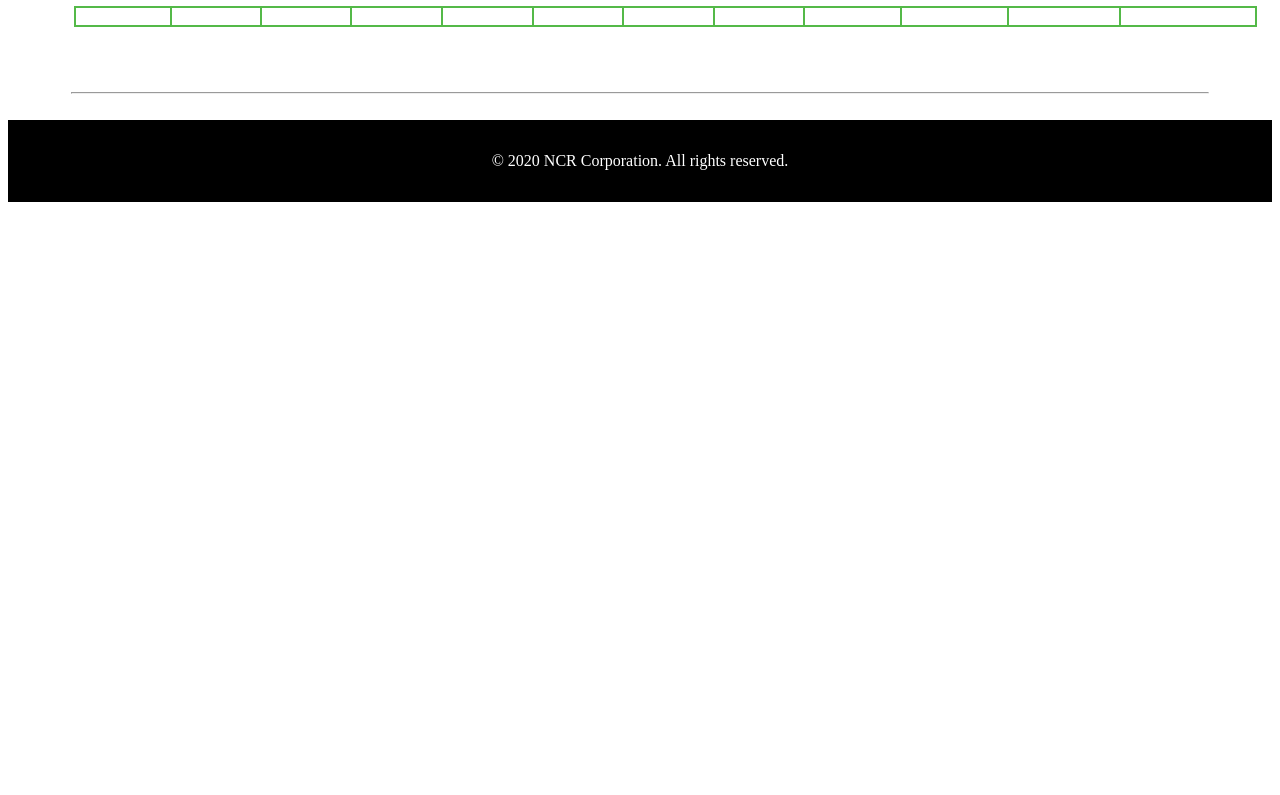
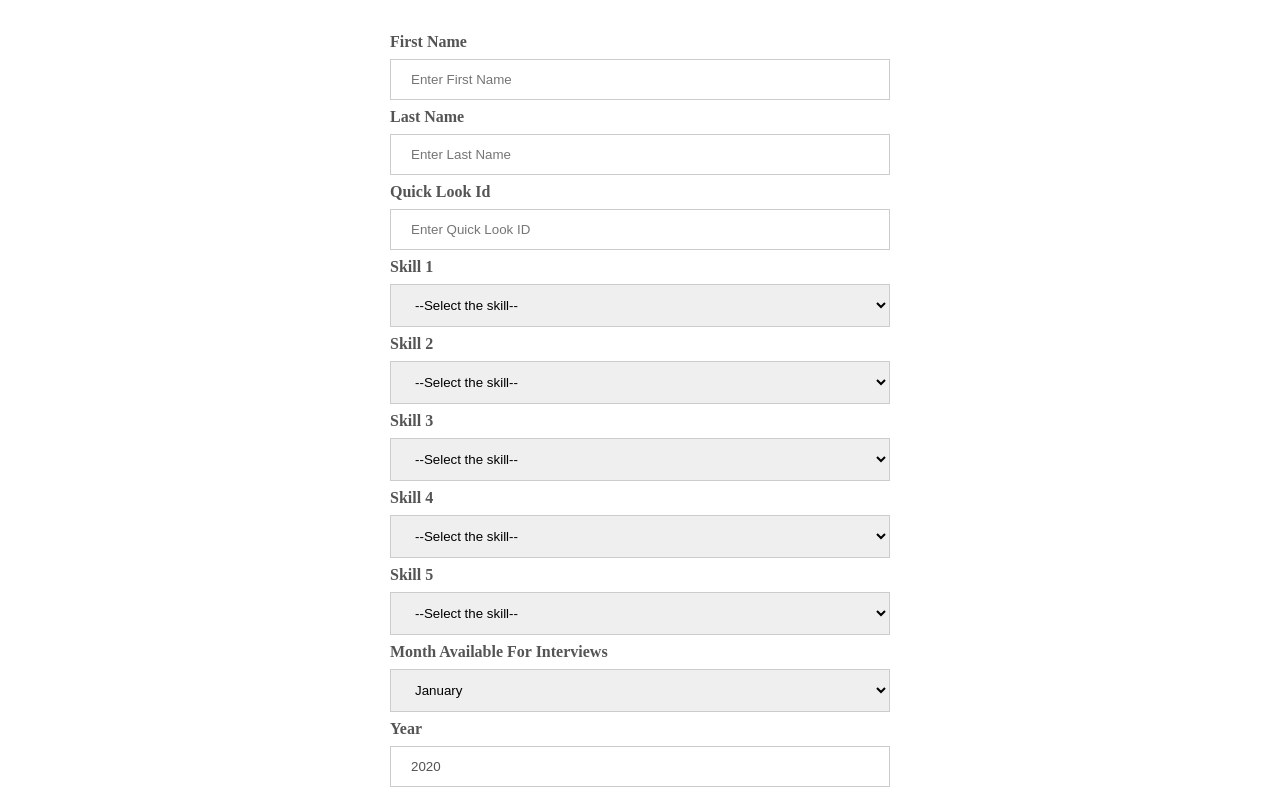
Before and after one commit to Ankitag95/Hiring-, an Angular app in the folder Frontend/: page /register in a window 1280 px wide. Shown: the part 185-980 px from the top of the page. Before the commit the page ends 800 px from the top, so only its background shows below. Built offline with nearby package versions, Linux system fonts and the light colour scheme.

Commit message:
resgistration page update

```diff
--- a/Frontend/src/app/app.component.html
+++ b/Frontend/src/app/app.component.html
@@ -1,3 +1,3 @@
 <app-header></app-header>
-<app-page></app-page>
+<app-register></app-register>
 <app-footer></app-footer>
--- a/Frontend/src/app/register/register.component.css
+++ b/Frontend/src/app/register/register.component.css
@@ -20,6 +20,19 @@
     padding: 12px 20px;
     margin:8px 0;
     border: 1px solid #ccc;
+    background-color: white;
+  }
+
+  .year{
+
+      display: block;
+      width: 91.5%;
+      padding: 12px 20px;
+      margin:8px 0;
+      border: 1px solid #ccc;
+      background-color: white;
+      cursor: pointer;
+
   }
 
   label{
--- a/Frontend/src/app/register/register.component.html
+++ b/Frontend/src/app/register/register.component.html
@@ -15,7 +15,8 @@
       <div class="error-msg" *ngIf="qlid.touched && !qlid.valid">*Field is Required</div>
 
       <label for="skills">Skill 1</label>
-      <select name="skills" [(ngModel)]="user.skills" id="skills"  #skills="ngModel">
+      <select name="skills" [value]="" required>
+        <option value="" selected>--Select the skill--</option>
         <option value="Sql">Sql</option>
         <option value="Web Technology">Web Technology</option>
         <option value="Cloud">Cloud</option>
@@ -25,7 +26,8 @@
       </select>
 
       <label for="skills2">Skill 2</label>
-      <select name="skills2" [(ngModel)]="user.skills2" id="skills2"   #skills2="ngModel">
+      <select name="skills2" [value]="" required>
+        <option value="" selected>--Select the skill--</option>
         <option value="Sql">Sql</option>
         <option value="Web Technology">Web Technology</option>
         <option value="Cloud">Cloud</option>
@@ -36,7 +38,9 @@
 
 
       <label for="skills3">Skill 3</label>
-      <select name="skills3" [(ngModel)]="user.skills3" id="skills3"   #skills3="ngModel">
+
+       <select name="skills3" [value]="" required>
+        <option value="" selected>--Select the skill--</option>
         <option value="Sql">Sql</option>
         <option value="Web Technology">Web Technology</option>
         <option value="Cloud">Cloud</option>
@@ -47,8 +51,8 @@
 
 
       <label for="skills4">Skill 4 </label>
-      <select name="skills4" [(ngModel)]="user.skills4" id="skills4"   #skills4="ngModel">
-
+      <select name="skills4" [value]="" required>
+        <option value="" selected>--Select the skill--</option>
         <option value="Sql">Sql</option>
         <option value="Web Technology">Web Technology</option>
         <option value="Cloud">Cloud</option>
@@ -58,8 +62,8 @@
       </select>
 
       <label for="skills5">Skill 5</label>
-      <select name="skills5" [(ngModel)]="user.skills5" id="skills5"   #skills5="ngModel">
-
+      <select name="skills5" [value]="" required>
+        <option value="" selected>--Select the skill--</option>
         <option value="Sql">Sql</option>
         <option value="Web Technology">Web Technology</option>
         <option value="Cloud">Cloud</option>
@@ -69,7 +73,7 @@
       </select>
 
       <label for="month">Month Available For Interviews</label>
-      <select name="month" [(ngModel)]="user.month" id="month"   #month="ngModel" required>
+      <select name="month" [(ngModel)]="monthVale" id="month"   #month="ngModel" required>
 
         <option value="January">January</option>
         <option value="February">February</option>
@@ -86,21 +90,10 @@
       </select>
       <div class="error-msg" *ngIf="month.touched && !month.valid">*Field is Required</div>
 
-      <label for="year">Month Available For Interviews</label>
-      <select name="year" [(ngModel)]="user.year" id="year"   #year="ngModel" required>
+      <label for="year">Year</label>
+      <input class="year" type="text" disabled value="2020">
 
-        <option value="2020">January</option>
-        <option value="2021">February</option>
-        <option value="2022">March</option>
-        <option value="2023">April</option>
-        <option value="2024">May</option>
-        <option value="2025">June</option>
-        <option value="2027">July</option>
-        <option value="2028">August</option>
-        <option value="2029">September</option>
-        <option value="2030">October</option>
-      </select>
-      <div class="error-msg" *ngIf="year.touched && !year.valid">*Field is Required</div>
+
 
 
       <label for="phonenumber">Contact Number</label>
--- a/Frontend/src/app/register/register.component.ts
+++ b/Frontend/src/app/register/register.component.ts
@@ -31,6 +31,7 @@ export class RegisterComponent implements OnInit {
     cpassword:null,
   }
   taskList = [];
+  monthVale = "January";
 
   ngOnInit() {
   }
```
Also changed, not shown: 2 other files (tests, documents, lock files or other folders).
